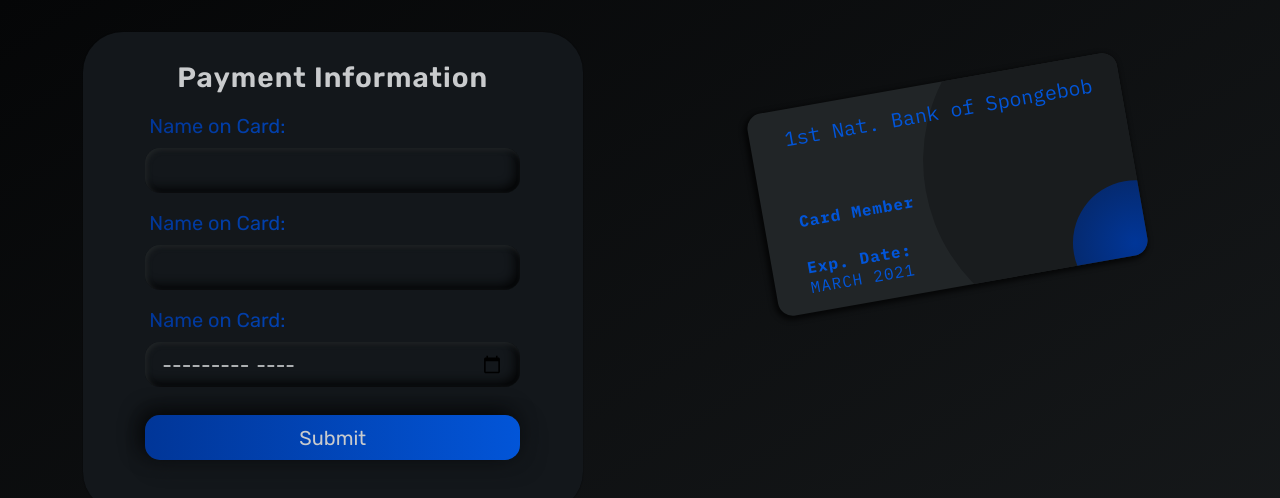
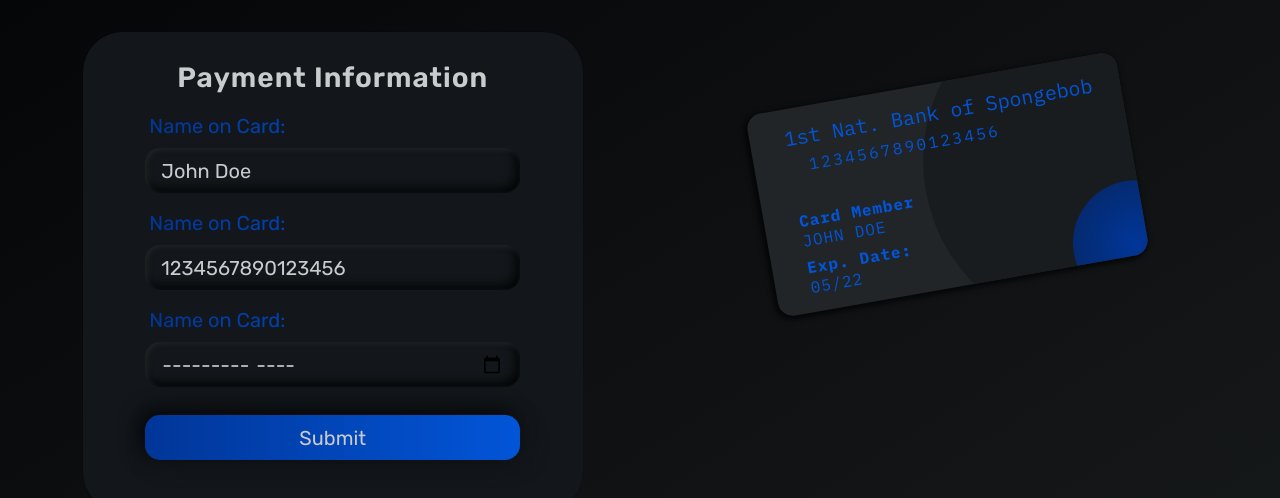
Before and after one commit to dkersten/payment-UI-react, a React (Create React App) app: page / in a window 1280 px wide. Shown: the top 498 px of the page. Built offline with nearby package versions, Linux system fonts and the light colour scheme.

Commit message:
added dynamic card info change

```diff
--- a/src/App.js
+++ b/src/App.js
@@ -1,18 +1,46 @@
-import React from 'react';
+import React, { useState } from 'react';
 import './App.scss';
 import Form from './components/Form';
 import Card from './components/Card';
 
 function App() {
+
+  const [name, setName] = useState('John Doe')
+  const [num, setNum] = useState('1234567890123456')
+  const [date, setDate] = useState('05/22')
+
+  const updateName = (name) => {
+    setName(name)
+  }
+
+  const updateNum = (num) => {
+    setNum(num)
+  }
+
+  const updateDate = (date) => {
+    setDate(date)
+  }
+
   return (
     <div className="App">
       <div className="container">
         <div className="inner-container">
           <div className="form-container">
-            <Form></Form>
+            <Form
+              name={name}
+              updateNameFunc={updateName}
+              num={num}
+              updateNumFunc={updateNum}
+              date={date}
+              updateDateFunc={updateDate}
+            />
           </div>
           <div className="card-container">
-            <Card></Card>
+            <Card
+              name={name}
+              num={num}
+              date={date}
+            />
           </div>
         </div>
       </div>
--- a/src/components/Card.js
+++ b/src/components/Card.js
@@ -1,14 +1,14 @@
 import React from 'react';
 
-const Card = () => {
+const Card = (props) => {
     return(
         <div className="card">
             <h1>1st Nat. Bank of Spongebob</h1>
-            <h2 className="card-num"></h2>
+            <h2 className="card-num">{props.num}</h2>
             <h3 className="member">Card Member</h3>
-            <h3 className="name"></h3>
+            <h3 className="name">{props.name}</h3>
             <h3 className="expiration">Exp. Date:</h3>
-            <h3 className="date">March 2021</h3>
+            <h3 className="date">{props.date}</h3>
             <div className="circle-sm"></div>
             <div className="circle-bg"></div>
         </div>
--- a/src/components/Form.js
+++ b/src/components/Form.js
@@ -1,15 +1,32 @@
 import React from 'react';
 
-const Form = () => {
+const Form = (props) => {
+
+    const handleNameChange = (e) => {
+        props.updateNameFunc(e.target.value)
+    }
+
+    const handleNumChange = (e) => {
+        props.updateNumFunc(e.target.value)
+    }
+
+    const handleDateChange = (e) => {
+        props.updateDateFunc(e.target.value)
+    }
+
+    const handleSubmit = (e) => {
+
+    }
+
     return(
         <form action="">
             <h2>Payment Information</h2>
             <label htmlFor="name">Name on Card:</label>
-            <input type="text" className="input-name" name="name" id=""/>
+            <input onChange={handleNameChange} value={props.name} type="text" className="input-name" name="name" id=""/>
             <label htmlFor="number">Name on Card:</label>
-            <input type="text" className="input-num" name="number" id=""/>
+            <input onChange={handleNumChange} value={props.num} type="text" className="input-num" name="number" id=""/>
             <label htmlFor="expiration">Name on Card:</label>
-            <input className="input-date" type="month" name="expiration" id=""/>
+            <input onChange={handleDateChange} value={props.date} className="input-date" type="month" name="expiration" id=""/>
             <input type="submit" value="Submit"/>
         </form>
     )
```
